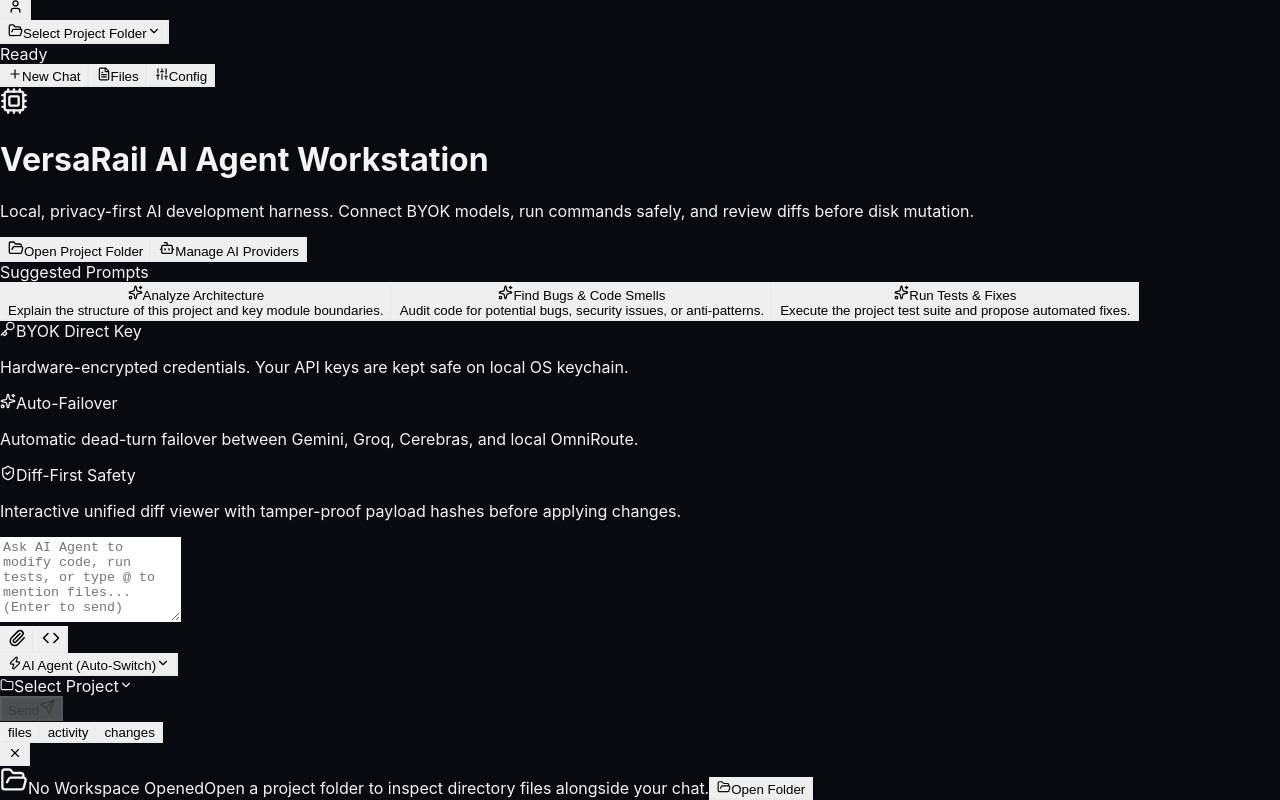
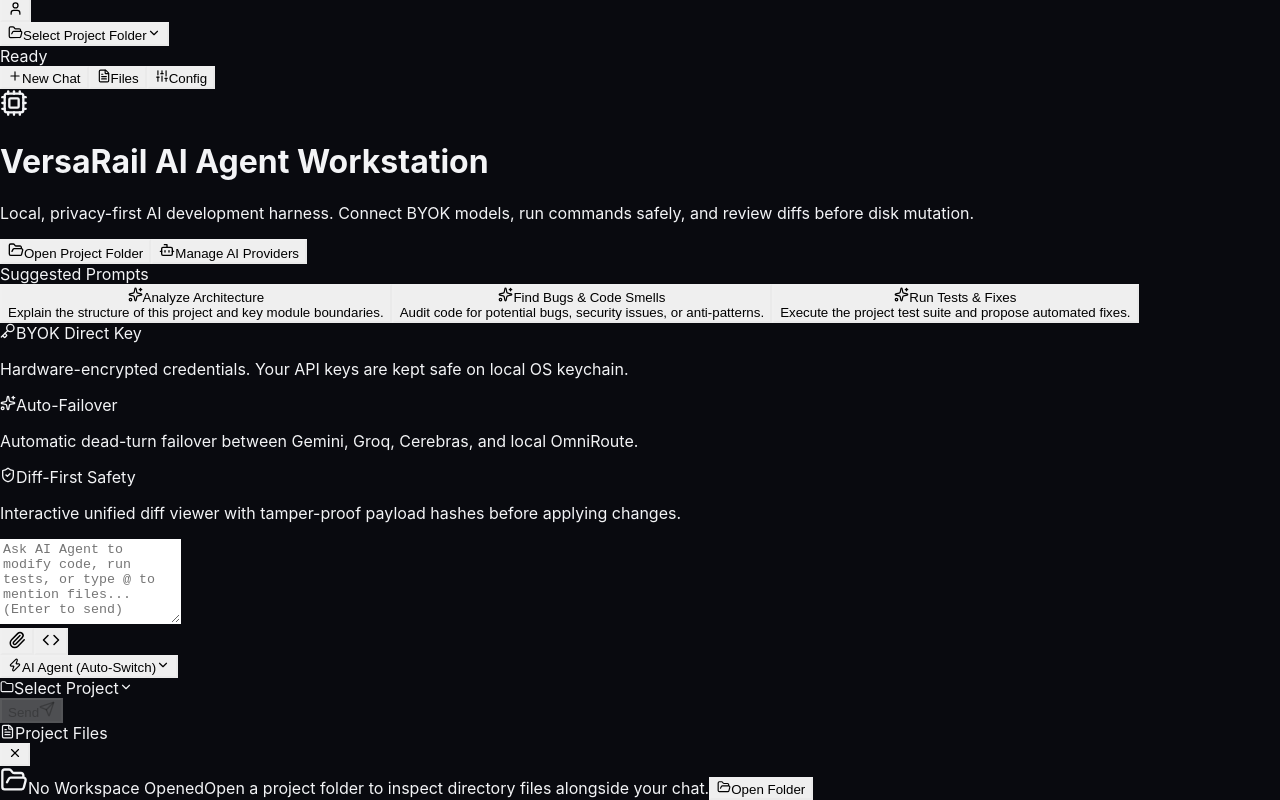
Before and after one commit to himanshu-dot-dev/versarail-ai, a React (Vite) app in the folder src/renderer/: page / in a window 1280 px wide. Built offline with nearby package versions, Linux system fonts and the light colour scheme.

Commit message:
remove "Activity" and "Changes" tabs from the chat view

```diff
--- a/src/renderer/src/app/useUiStore.tsx
+++ b/src/renderer/src/app/useUiStore.tsx
@@ -8,7 +8,6 @@ export type ViewId =
   | (string & {}) // Allows any future view extension
 
 export type ThemeMode = 'versarail-dark' | 'light' | 'system'
-export type InspectorTab = 'files' | 'activity' | 'changes'
 
 export interface WorkspaceInfo {
   path: string | null
@@ -42,9 +41,6 @@ export interface UiState {
   toggleInspector: () => void
   setInspectorOpen: (open: boolean) => void
 
-  inspectorTab: InspectorTab
-  setInspectorTab: (tab: InspectorTab) => void
-
   workspace: WorkspaceInfo
   setWorkspace: (ws: WorkspaceInfo) => void
   selectWorkspaceFolder: () => Promise<void>
@@ -74,7 +70,6 @@ export const UiProvider: React.FC<{ children: React.ReactNode }> = ({ children }
     return (localStorage.getItem('versarail_theme') as ThemeMode) || 'versarail-dark'
   })
   const [isInspectorOpen, setInspectorOpen] = useState(true)
-  const [inspectorTab, setInspectorTab] = useState<InspectorTab>('files')
   const [workspace, setWorkspace] = useState<WorkspaceInfo>({
     path: null,
     name: null
@@ -298,8 +293,6 @@ export const UiProvider: React.FC<{ children: React.ReactNode }> = ({ children }
     isInspectorOpen,
     toggleInspector,
     setInspectorOpen,
-    inspectorTab,
-    setInspectorTab,
     workspace,
     setWorkspace,
     selectWorkspaceFolder,
--- a/src/renderer/src/components/layout/InspectorPanel.tsx
+++ b/src/renderer/src/components/layout/InspectorPanel.tsx
@@ -1,11 +1,9 @@
 import React, { useState, useEffect } from 'react'
-import { useUiStore, InspectorTab } from '../../app/useUiStore'
+import { useUiStore } from '../../app/useUiStore'
 import Icon from '../common/Icon'
 
 export const InspectorPanel: React.FC = () => {
   const {
-    inspectorTab,
-    setInspectorTab,
     isInspectorOpen,
     toggleInspector,
     workspace,
@@ -71,31 +69,17 @@ export const InspectorPanel: React.FC = () => {
 
   return (
     <div className="w-72 bg-surface-container-lowest flex flex-col h-full border-l border-border-subtle shrink-0 select-none">
-      {/* Tab Switcher Header */}
-      <div className="flex items-center justify-between border-b border-border-subtle px-space-md pt-2 pb-1">
-        <div className="flex items-center gap-space-xs flex-1">
-          {(['files', 'activity', 'changes'] as InspectorTab[]).map((tab) => {
-            const isActive = inspectorTab === tab
-            return (
-              <button
-                key={tab}
-                onClick={() => setInspectorTab(tab)}
-                className={`pb-1 text-center text-xs font-medium capitalize border-b-2 transition-colors px-2 ${
-                  isActive
-                    ? 'text-primary border-primary'
-                    : 'text-on-surface-variant hover:text-on-surface border-transparent'
-                }`}
-              >
-                {tab}
-              </button>
-            )
-          })}
+      {/* Panel Header */}
+      <div className="flex items-center justify-between border-b border-border-subtle px-space-md py-2 shrink-0">
+        <div className="flex items-center gap-1.5 text-xs font-medium text-on-surface">
+          <Icon name="description" size={15} className="text-primary" />
+          <span>Project Files</span>
         </div>
 
         <button
           onClick={toggleInspector}
-          className="p-1 text-on-surface-variant hover:text-on-surface rounded hover:bg-surface-container transition-colors"
-          title="Collapse Inspector"
+          className="p-1 text-on-surface-variant hover:text-on-surface rounded hover:bg-surface-container transition-colors cursor-pointer"
+          title="Collapse Panel"
         >
           <Icon name="close" size={14} />
         </button>
@@ -103,9 +87,7 @@ export const InspectorPanel: React.FC = () => {
 
       {/* Tab Content Area */}
       <div className="flex-1 overflow-y-auto p-space-md text-xs">
-        {/* Tab 1: Files */}
-        {inspectorTab === 'files' && (
-          <div className="flex flex-col gap-space-xs">
+        <div className="flex flex-col gap-space-xs">
             {workspaceTree && (workspaceTree.dirs.length > 0 || workspaceTree.files.length > 0) ? (
               <>
                 <div className="flex items-center justify-between px-space-sm py-1.5 rounded-lg bg-surface-container text-on-surface font-medium font-mono text-[11px] mb-1.5 border border-outline-variant">
@@ -221,29 +203,6 @@ export const InspectorPanel: React.FC = () => {
               </div>
             )}
           </div>
-        )}
-
-        {/* Tab 2: Activity */}
-        {inspectorTab === 'activity' && (
-          <div className="flex-1 flex flex-col items-center justify-center p-space-xl text-center text-on-surface-variant gap-2 my-auto">
-            <Icon name="bolt" size={28} className="text-on-surface-variant/60" />
-            <span className="text-xs text-on-surface font-medium">No Activity in Session</span>
-            <span className="text-[11px] text-on-surface-variant max-w-[200px]">
-              Agent steps, tool executions, and model reasoning will stream here.
-            </span>
-          </div>
-        )}
-
-        {/* Tab 3: Changes */}
-        {inspectorTab === 'changes' && (
-          <div className="flex-1 flex flex-col items-center justify-center p-space-xl text-center text-on-surface-variant gap-2 my-auto">
-            <Icon name="difference" size={28} className="text-on-surface-variant/60" />
-            <span className="text-xs text-on-surface font-medium">No File Changes</span>
-            <span className="text-[11px] text-on-surface-variant max-w-[200px]">
-              Proposed file edits and additions will appear here for review before touching disk.
-            </span>
-          </div>
-        )}
       </div>
     </div>
   )
--- a/src/renderer/src/features/chat/ChatView.tsx
+++ b/src/renderer/src/features/chat/ChatView.tsx
@@ -174,7 +174,6 @@ export const ChatView: React.FC = () => {
     closeWorkspace,
     isInspectorOpen,
     toggleInspector,
-    setInspectorTab,
     activeConversationId,
     startNewChat,
     loadConversations
@@ -568,25 +567,12 @@ export const ChatView: React.FC = () => {
                       <button
                         onClick={() => {
                           setIsProjectMenuOpen(false)
-                          setInspectorTab('files')
                           if (!isInspectorOpen) toggleInspector()
                         }}
                         className="flex items-center gap-2 px-2.5 py-1.5 rounded-lg hover:bg-surface-container-high text-on-surface text-xs transition-colors cursor-pointer text-left"
                       >
                         <Icon name="description" size={14} className="text-tertiary" />
                         <span>Inspect Project Files</span>
-                      </button>
-
-                      <button
-                        onClick={() => {
-                          setIsProjectMenuOpen(false)
-                          setInspectorTab('changes')
-                          if (!isInspectorOpen) toggleInspector()
-                        }}
-                        className="flex items-center gap-2 px-2.5 py-1.5 rounded-lg hover:bg-surface-container-high text-on-surface text-xs transition-colors cursor-pointer text-left"
-                      >
-                        <Icon name="difference" size={14} className="text-secondary" />
-                        <span>Review File Changes &amp; Diffs</span>
                       </button>
 
                       <button
```
